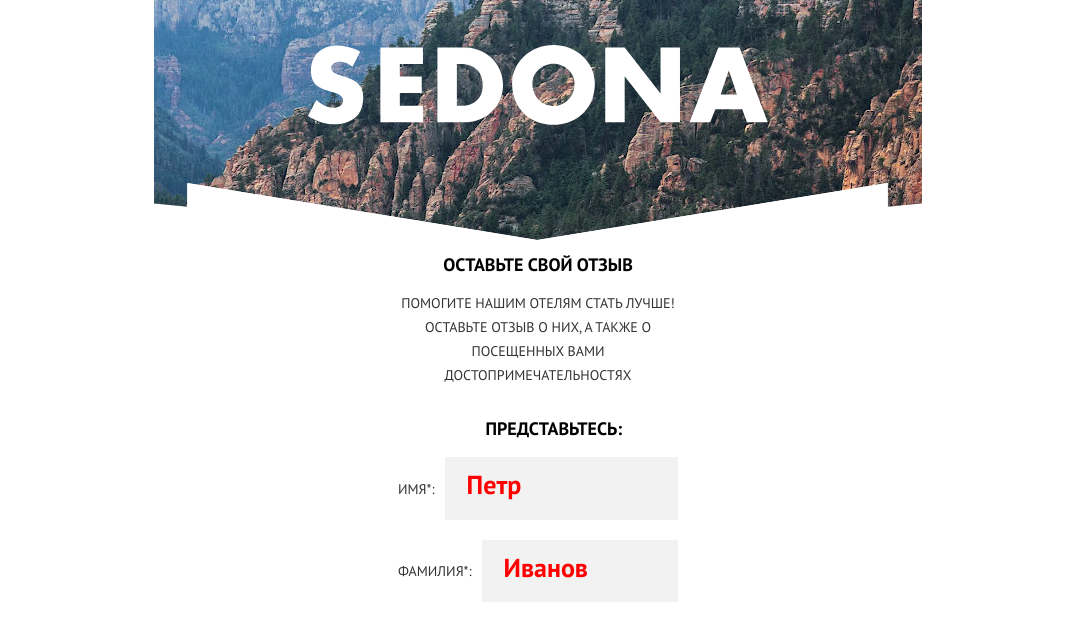
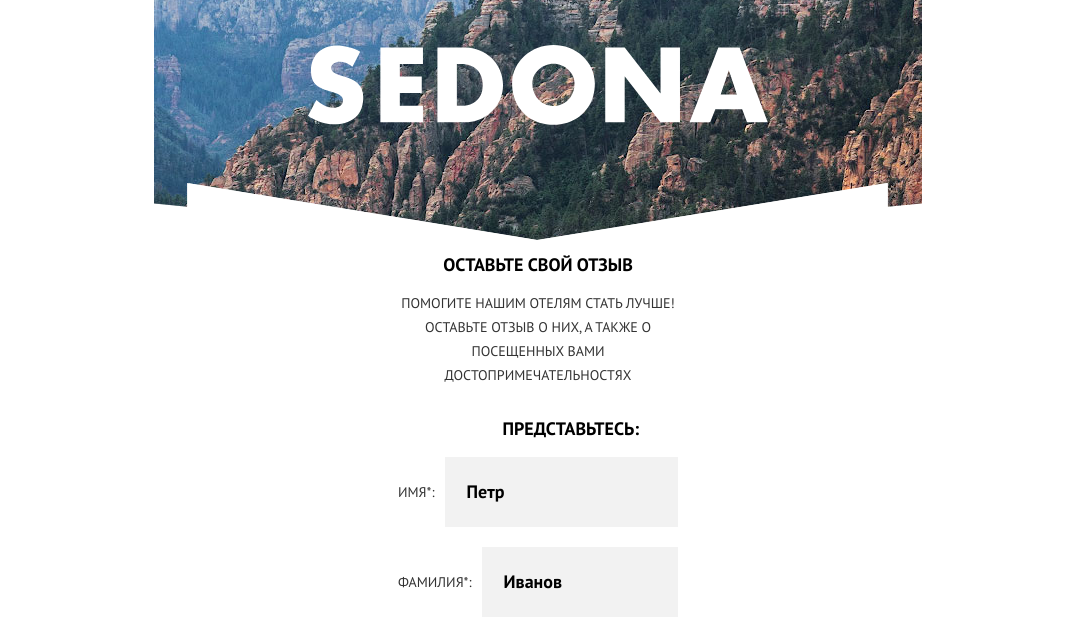
Before and after one commit to kadp/332145-sedona-19, a website: page source/form.html in a window 1280 px wide. Shown: the part 159-778 px from the top of the page, without its empty margins (102-1177 px from the left). Drawn offline with nearby package versions, Linux system fonts and the light colour scheme; files that its build step writes are made by us from their sources.

Commit message:
стили шрифта инпуту добавил

```diff
--- a/source/sass/blocks/form.scss
+++ b/source/sass/blocks/form.scss
@@ -41,19 +41,16 @@
   background-color: #f2f2f2;
   padding: 22px;
   flex-grow: 1;
+  font-size: 18px;
+  font-weight: 700;
+  color: #000000;
+  line-height: 26px;
 }
 
 .introduce__input::placeholder {
   font-size: 18px;
   font-weight: 700;
   color: #000000;
-  line-height: 26px;
-}
-
-.introduce__wrapper input::placeholder {
-  font-size: 26px;
-  font-weight: 700;
-  color: red;
   line-height: 26px;
 }
 
```
